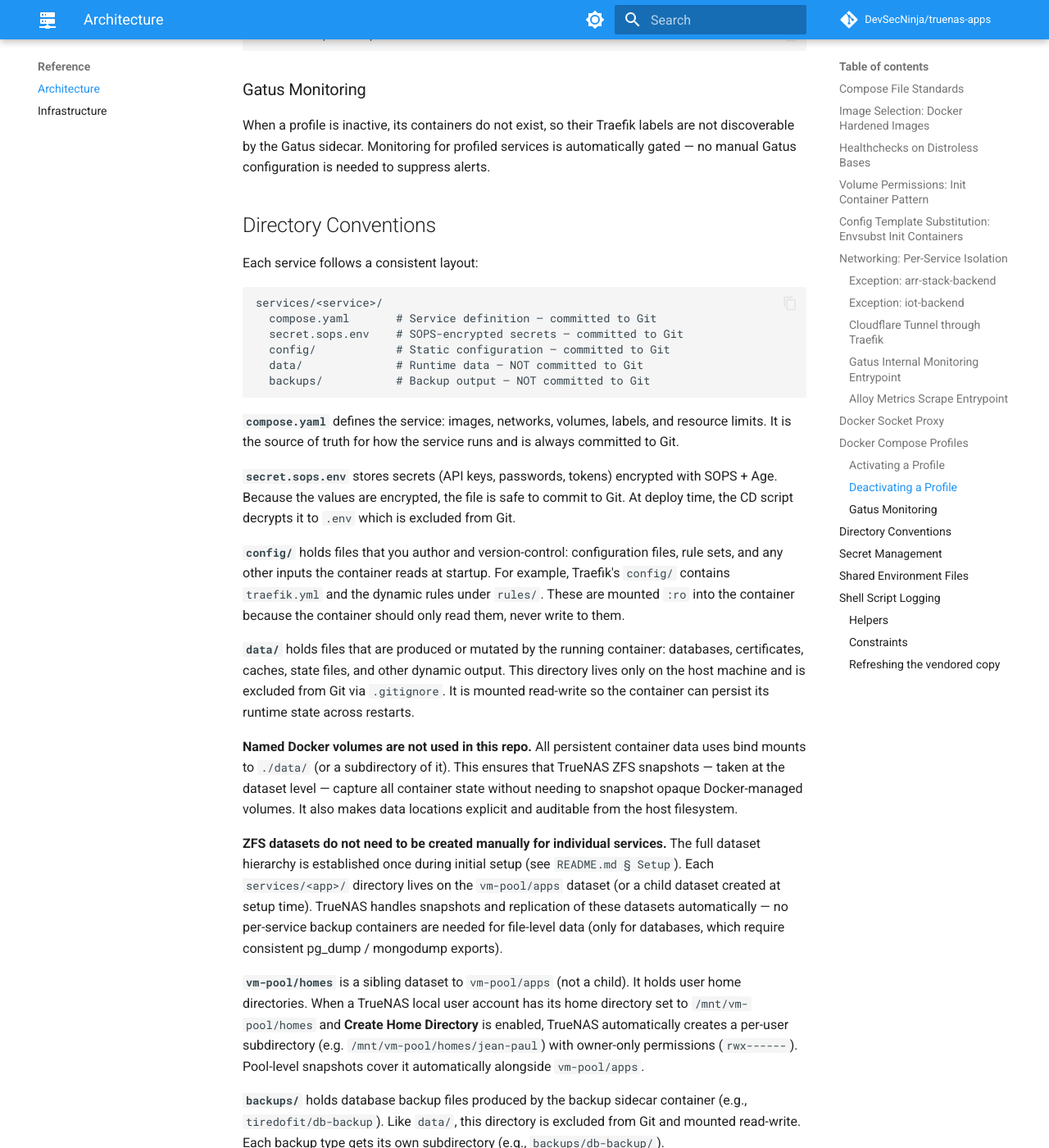
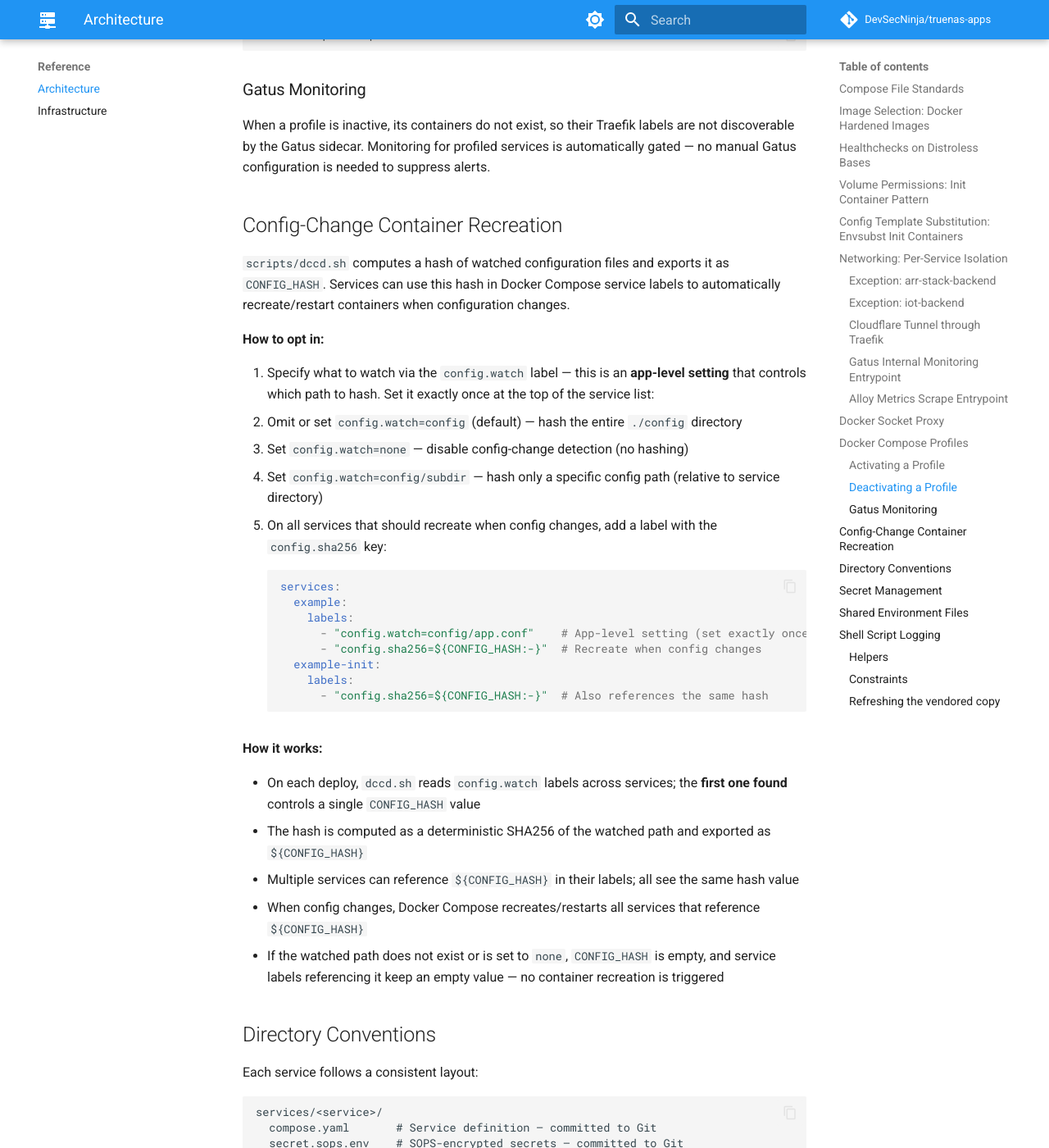
Before and after one commit to DevSecNinja/truenas-apps, an MkDocs documentation site: the page built from docs/ARCHITECTURE.md, in a window 1280 px wide and 1400 px high, scrolled down 16429 px. Shown: the whole window at 82% size. Built offline with MkDocs 1.6.1 and Material for MkDocs 9.7.7, drawn with Linux system fonts in a browser that asks for light colours; comment, search, counter and statistics services are not loaded.

Commit message:
feat(unbound): restart on config changes
Agent-Logs-Url: https://github.com/DevSecNinja/truenas-apps/sessions/e0361f35-2b70-4011-a305-0ae50d31c293

Co-authored-by: DevSecNinja <14926452+DevSecNinja@users.noreply.github.com>

````diff
--- a/docs/ARCHITECTURE.md
+++ b/docs/ARCHITECTURE.md
@@ -410,6 +410,37 @@ docker compose --profile surveillance down
 
 When a profile is inactive, its containers do not exist, so their Traefik labels are not discoverable by the Gatus sidecar. Monitoring for profiled services is automatically gated — no manual Gatus configuration is needed to suppress alerts.
 
+## Config-Change Container Recreation
+
+`scripts/dccd.sh` computes a hash of watched configuration files and exports it as `CONFIG_HASH`. Services can use this hash in Docker Compose service labels to automatically recreate/restart containers when configuration changes.
+
+**How to opt in:**
+
+1. Specify what to watch via the `config.watch` label — this is an **app-level setting** that controls which path to hash. Set it exactly once at the top of the service list:
+   - Omit or set `config.watch=config` (default) — hash the entire `./config` directory
+   - Set `config.watch=none` — disable config-change detection (no hashing)
+   - Set `config.watch=config/subdir` — hash only a specific config path (relative to service directory)
+
+2. On all services that should recreate when config changes, add a label with the `config.sha256` key:
+   ```yaml
+   services:
+     example:
+       labels:
+         - "config.watch=config/app.conf"    # App-level setting (set exactly once)
+         - "config.sha256=${CONFIG_HASH:-}"  # Recreate when config changes
+     example-init:
+       labels:
+         - "config.sha256=${CONFIG_HASH:-}"  # Also references the same hash
+   ```
+
+**How it works:**
+
+- On each deploy, `dccd.sh` reads `config.watch` labels across services; the **first one found** controls a single `CONFIG_HASH` value
+- The hash is computed as a deterministic SHA256 of the watched path and exported as `${CONFIG_HASH}`
+- Multiple services can reference `${CONFIG_HASH}` in their labels; all see the same hash value
+- When config changes, Docker Compose recreates/restarts all services that reference `${CONFIG_HASH}`
+- If the watched path does not exist or is set to `none`, `CONFIG_HASH` is empty, and service labels referencing it keep an empty value — no container recreation is triggered
+
 ## Directory Conventions
 
 Each service follows a consistent layout:
````
Also changed, not shown: 2 other files.
